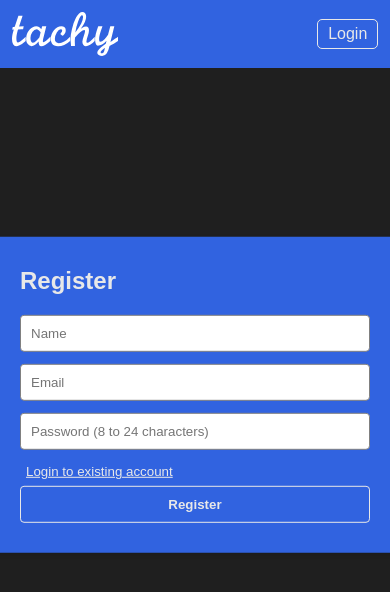
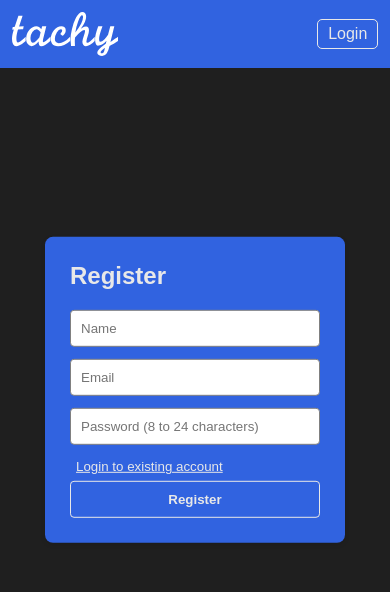
Before and after one commit to tigranb2/tachy, a React (Vite) app in the folder frontend/: page /register in a window 390 px wide. Shown: the top 592 px of the page. Built offline with nearby package versions, Linux system fonts and the light colour scheme.

Commit message:
form mobile styling

```diff
--- a/frontend/src/styles/LandingPage.css
+++ b/frontend/src/styles/LandingPage.css
@@ -97,4 +97,4 @@
         margin-right: 10px;
         font-weight: 600;
     }
-  }
+}
--- a/frontend/src/styles/LoginRegister.css
+++ b/frontend/src/styles/LoginRegister.css
@@ -82,3 +82,18 @@
     cursor: pointer;
     color: lightgray;
 }
+
+
+@media (max-width: 451px) {
+    .loginLogoutForm {
+        width: 250px;
+        padding: 25px;
+    }
+}
+
+@media (max-width: 341px) {
+    .loginLogoutForm {
+        width: 200px;
+        padding: 20px;
+    }
+}
```
Also changed, not shown: frontend/src/styles/Login.css (deleted).
